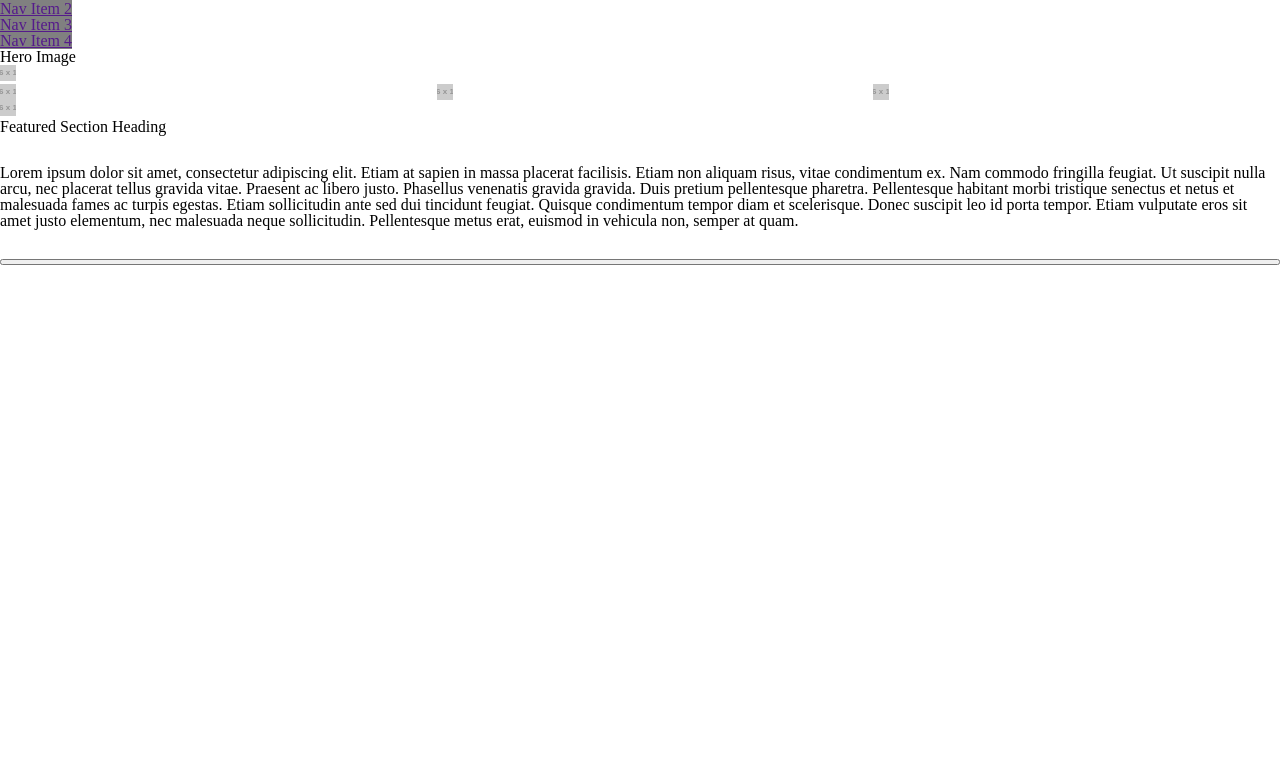
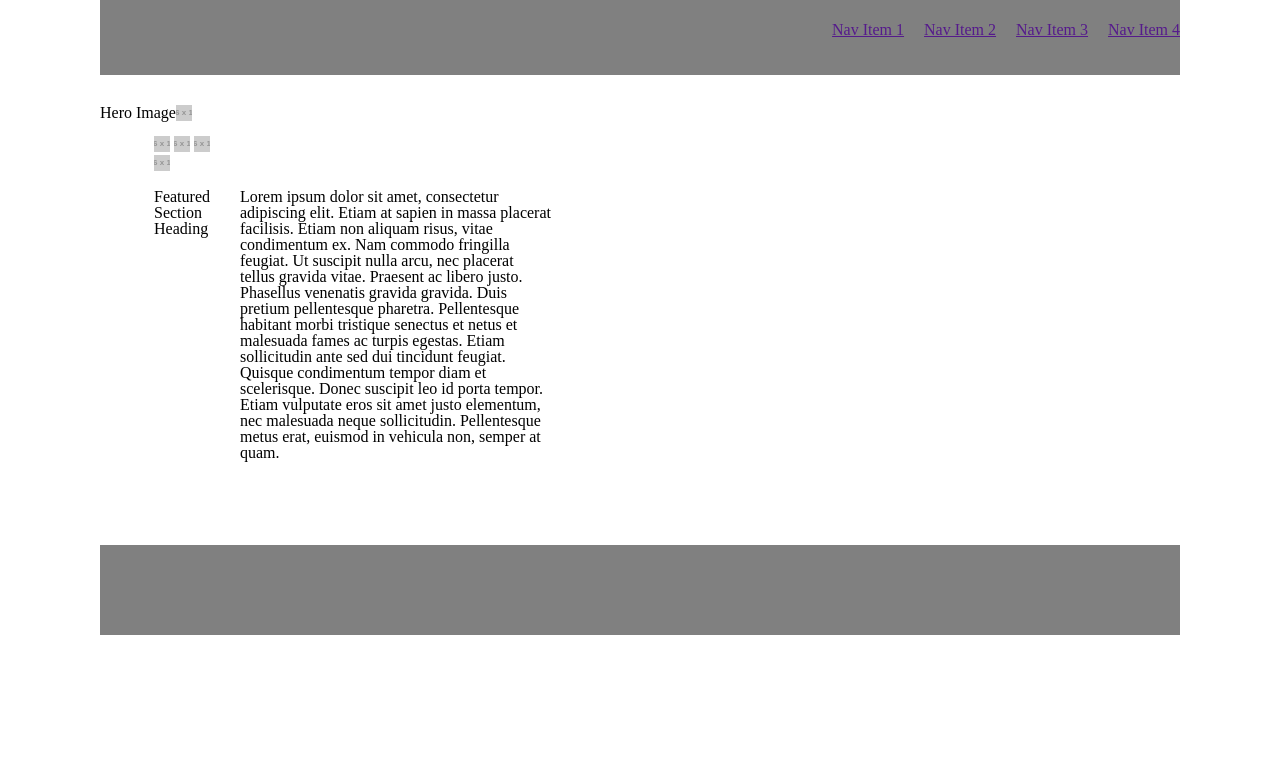
Before and after one commit to dftjr/wireframe-exercise, a plain HTML site: page index.html in a window 1280 px wide. Shown: the part 34-800 px from the top of the page. Drawn offline with Linux system fonts and the light colour scheme; placeholder pictures from the web are drawn by us.

Commit message:
Update style.css

```diff
--- a/css/style.css
+++ b/css/style.css
@@ -1,30 +1,87 @@
+body {
+    flex-direction: column;
+    margin: auto;
+    width: 1080px;
+}
+
 nav {
+    display: inline-flex;
+    height: 90px;
+    background-color: grey;
+    margin-bottom: 15px;
     width: 100%;
-    background-color: grey;
+    justify-content: right;
+    align-items: center;
+    gap: 10px;
+}
+
+.link {
+    display: flex;
+    align-items: center;
+    justify-content: center;
+    width: 160px;
+    height: 40px;
+    color: maroon;
+    border: solid 1px #721818;
+    background-color: rgba(154, 81, 81, 0.789);
+    margin-right: 20px;
+    margin-left: 20px;
+    padding: auto;
+    gap: 30px;
+}
+
+.logo {
+    display: flex;
+    margin: 20px;
+}
+
+picture {
+    display: inline-flex;
+    margin-top: 15px;
+    margin-bottom: 15px;
+}
+
+section {
+    display: inline-flex;
+    gap: 30px;
+    margin-top: 15px;
+    margin-bottom: 15px;
+
+}
+
+article {
+    width: 450px;
+    height: 375px;
+    overflow: scroll;
 }
 
 footer {
+    height: 90px;
+    text-align: center;
+    background-color: grey;
+    margin-top: 15px;
     width: 100%;
-    background-color: grey;
+}
+main {
+    width:960px;
+    margin-left: 5%;
+    margin-right: 5%;
 }
 
-nav {
-    display:table-row;
-    flex: none;
-    gap: 1rem;
-    justify-content: center;
-
+html {
+    display:flex;
+    margin: auto;
 }
 
-section {
-    display: grid;
-    grid-template-rows: auto;
-    gap: 30px;
+button {
+    position: relative;
+    right: 480px;
+    top: 375px;
+    height: 25px;
+    width:100px;
 }
-
-sub {
-    display: grid;
-    flex: none;
-    grid-template-columns: repeat(3, 1fr);
-    gap: 30px;
-}
+ button:hover {
+    transition: .5s;
+    background-color: rebeccapurple;
+    color: white;
+ }
```
